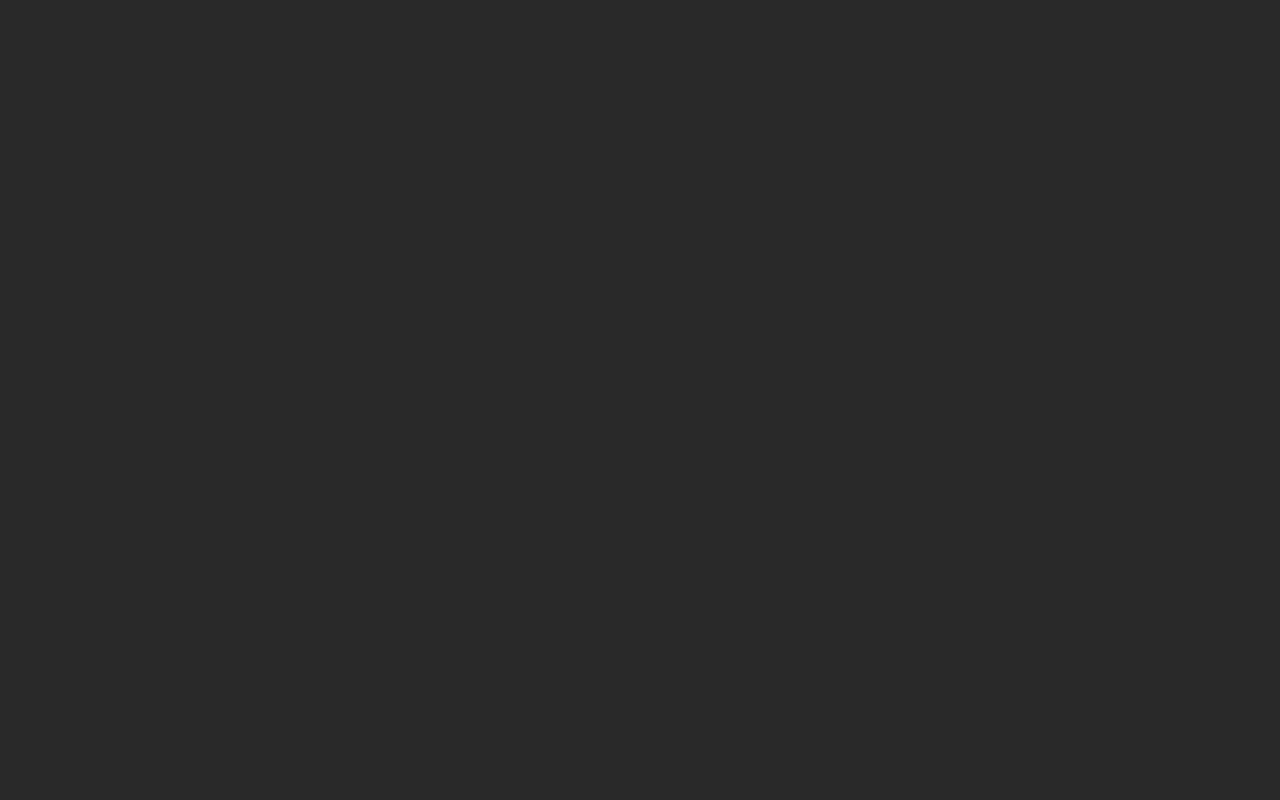
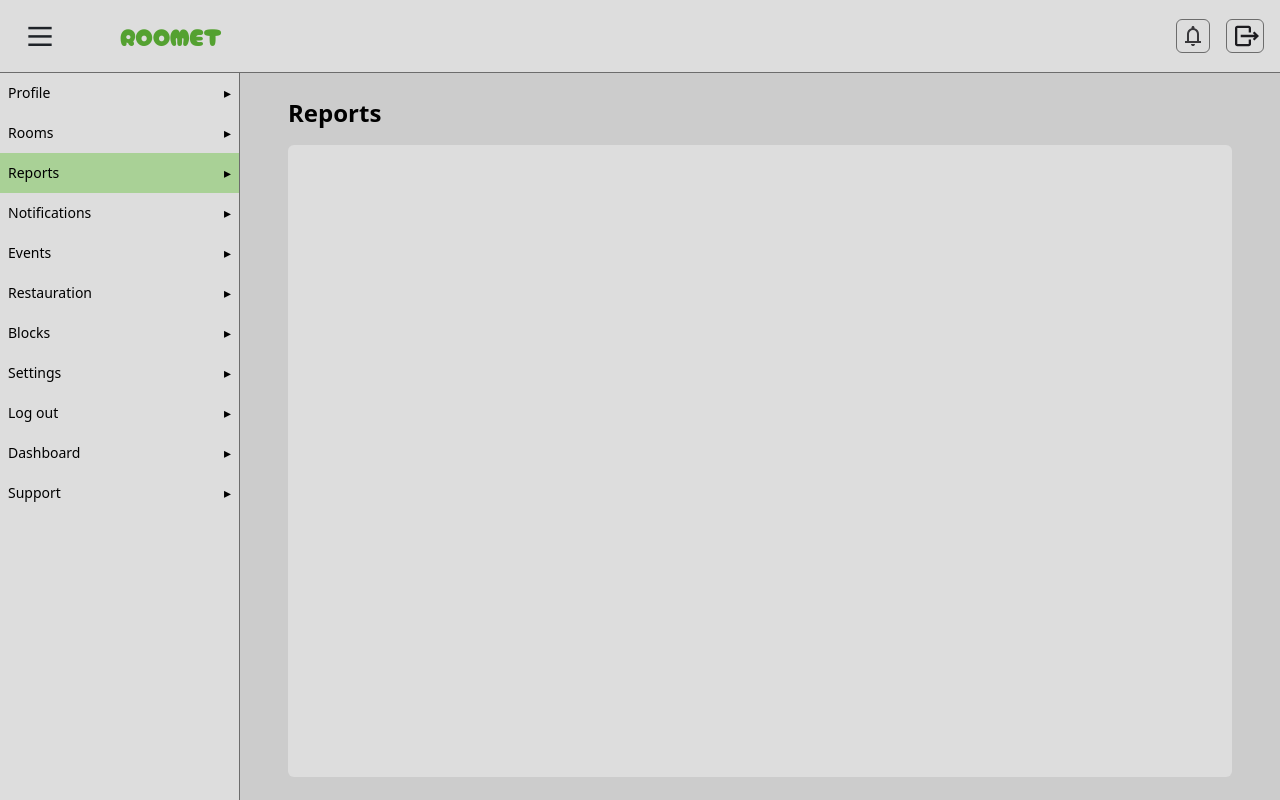
Before and after one commit to KMalek101/Roomet-front, a Next.js app: page /reports in a window 1280 px wide. Built offline with nearby package versions, Linux system fonts and the light colour scheme.

Commit message:
Reports page initializing

```diff
--- a/src/app/reports/page.jsx
+++ b/src/app/reports/page.jsx
@@ -1,4 +1,20 @@
+'use client'
+
+import Header from "@/components/common/header/Header";
+import Sidebar from "@/components/common/side bar/Sidebar";
+import Reports from "@/components/reports/Reports";
+
 export default function page() {
-  return <div className="bg-[#292929] w-screen h-screen">
-  </div>;
+  return (
+    <div className="h-screen w-screen overflow-hidden relative">
+      <Header />
+      <div className="flex overflow-hidden">
+        <Sidebar />
+        <div className="flex flex-col py-6 px-12 flex-1 overflow-y-auto h-screen no-scrollbar pb-24">
+          <p className="font-semibold text-2xl pb-4">Reports</p>
+          <Reports />
+        </div>
+      </div>
+    </div>
+  );
 }
--- /dev/null
+++ b/src/components/reports/Reports.jsx
@@ -0,0 +1,7 @@
+export default function Reports() {
+    return(
+        <div className="flex flex-col gap-4 bg-[var(--secondary-color)] p-6 rounded-md flex-1 relative">
+
+        </div>
+    )
+}
```
